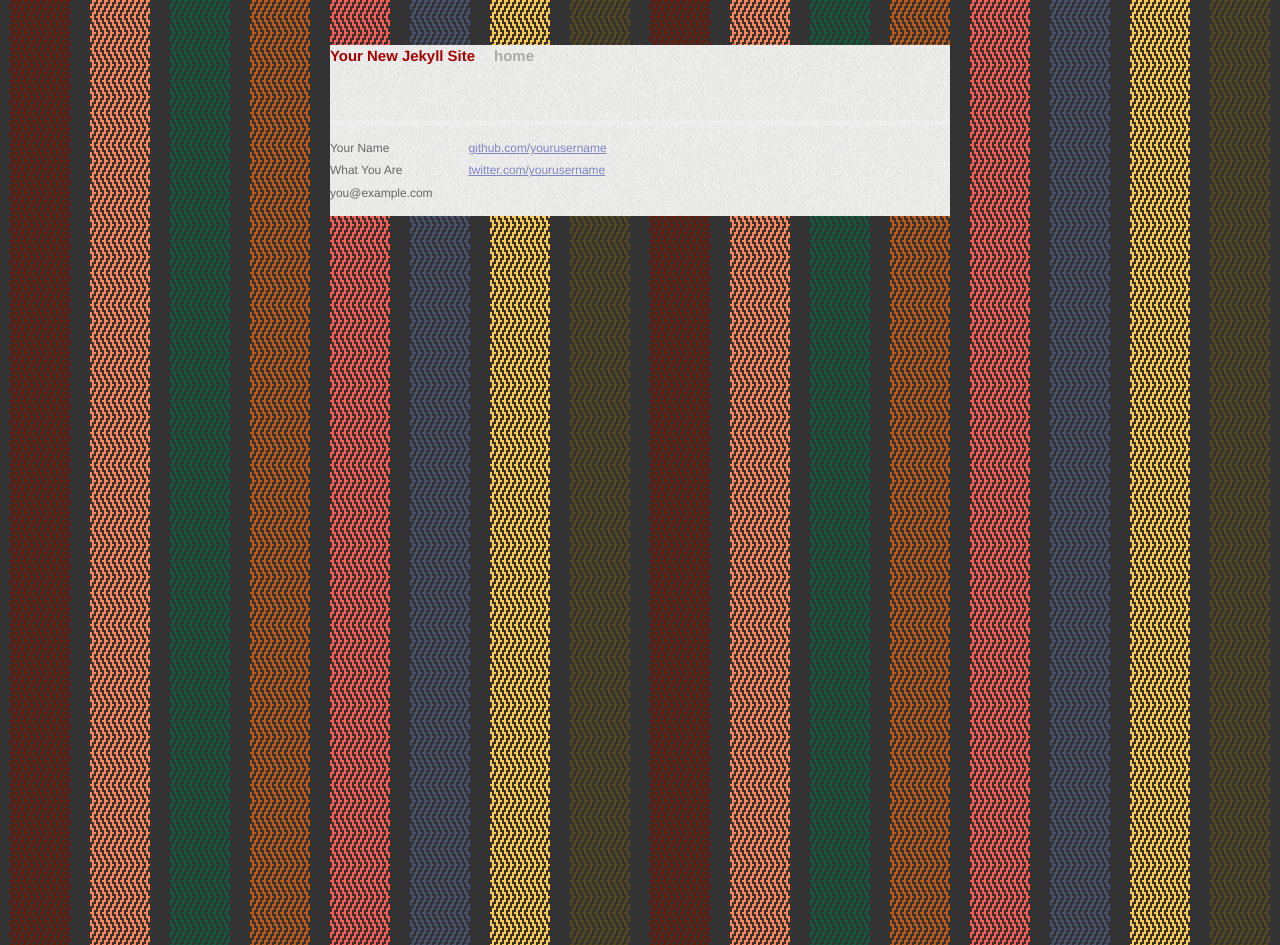
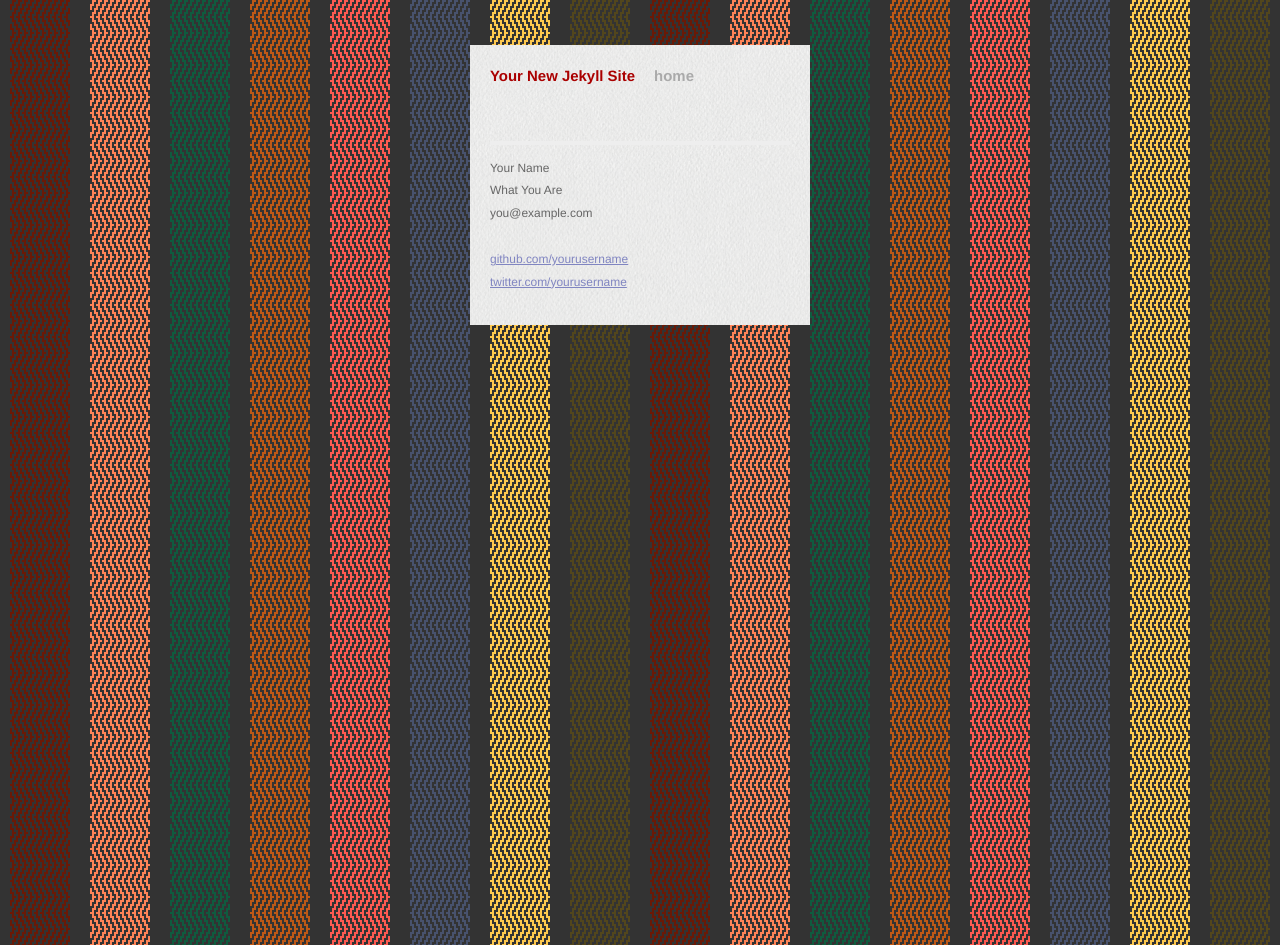
Before and after one commit to TimMoore/www.bonniemooredesigns.com, a Jekyll site: the page built from index.html, in a window 1280 px wide. Built offline with Jekyll 4.4.1, drawn with Linux system fonts in a browser that asks for light colours; Markdown is read by kramdown in place of the engine named in the settings.

Commit message:
Size for iPhone.

```diff
--- a/css/main.css
+++ b/css/main.css
@@ -48,8 +48,9 @@ a:visited { color: #a0a; }
   background-image: url(../images/fabric_1.png);
   font-size: 115%;
   text-align: justify;
-  width: 620px;
+  width: 300px;
   margin: 3em auto 2em;
+  padding: 20px;
   line-height: 1.5em;
 }
 
```
